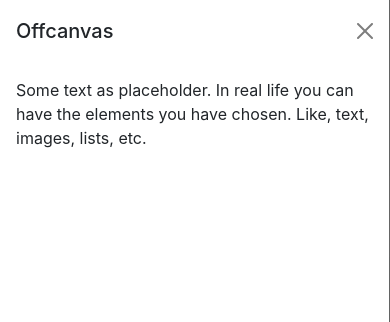
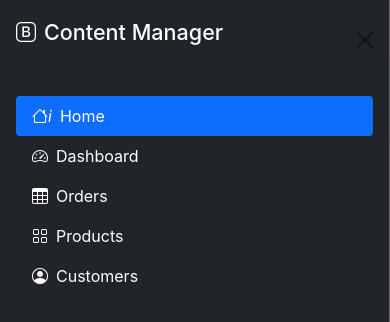
Before and after one commit to marlonfsolis/Next_App_BootstrapTemplate, a Next.js app: page /home in a window 390 px wide. Both pictures are taken after a click on the button 40 px from the left and 28 px from the top of the page. Shown: the top 322 px of the page. Built offline with nearby package versions, Linux system fonts and the light colour scheme.

Commit message:
Offcanvas in place and with the menu.

```diff
--- a/components/shared/SideNavBar.js
+++ b/components/shared/SideNavBar.js
@@ -1,4 +1,5 @@
 import { useState } from "react"
+import SideNavbarMenuItems from "./SideNavbarMenuItems";
 import styles from "styles/Layout.module.css";
 
 export default function SideNavbar(props) {
@@ -41,7 +42,8 @@ export default function SideNavbar(props) {
       </div>
 
       <hr />
-      <ul className="nav nav-pills flex-column mb-auto">
+      <SideNavbarMenuItems />
+      {/* <ul className="nav nav-pills flex-column mb-auto">
         <li className="nav-item">
           <a href="#" className="nav-link active" aria-current="page">
             <i className="bi bi-house me-2" width="16" height="16">i</i>
@@ -72,7 +74,7 @@ export default function SideNavbar(props) {
             Customers
           </a>
         </li>
-      </ul>
+      </ul> */}
       <hr />
       <div className="dropdown">
         <a href="#" className="d-flex align-items-center text-white text-decoration-none dropdown-toggle" id="dropdownUser1" data-bs-toggle="dropdown" aria-expanded="false">
--- /dev/null
+++ b/components/shared/SideNavbarMenuItems.js
@@ -0,0 +1,37 @@
+export default function SideNavbarMenuItems() {
+
+  return (
+    <ul className="nav nav-pills flex-column mb-auto">
+      <li className="nav-item">
+        <a href="#" className="nav-link active" aria-current="page">
+          <i className="bi bi-house me-2" width="16" height="16">i</i>
+          Home
+        </a>
+      </li>
+      <li>
+        <a href="#" className="nav-link text-white">
+          <i className="bi bi-speedometer2 me-2" width="16" height="16"></i>
+          Dashboard
+        </a>
+      </li>
+      <li>
+        <a href="#" className="nav-link text-white">
+          <i className="bi bi-table me-2" width="16" height="16"></i>
+          Orders
+        </a>
+      </li>
+      <li>
+        <a href="#" className="nav-link text-white">
+          <i className="bi bi-grid me-2" width="16" height="16"></i>
+          Products
+        </a>
+      </li>
+      <li>
+        <a href="#" className="nav-link text-white">
+          <i className="bi bi-person-circle me-2" width="16" height="16"></i>
+          Customers
+        </a>
+      </li>
+    </ul>
+  )
+}
--- a/components/shared/TopNavbar.js
+++ b/components/shared/TopNavbar.js
@@ -8,12 +8,21 @@ import Navbar from "react-bootstrap/Navbar";
 import Container from "react-bootstrap/Container";
 import NavDropdown from "react-bootstrap/NavDropdown";
 import Offcanvas from "react-bootstrap/Offcanvas"
+import SideNavbarMenuItems from "./SideNavbarMenuItems";
 
 export default function TopNavbar() {
   const router = useRouter()
+
+  const title = "Content Manager"
   const [offcanvasShow, setOffcanvasShow] = useState(false)
 
-  const offcanvasHandleOpen = () => setOffcanvasShow(true)
+
+  function offcanvasHandleOpen(event) {
+    event.preventDefault()
+    event.stopPropagation()
+    setOffcanvasShow(true)
+  }
+  // const offcanvasHandleOpen = (event) => { event.preventDefault(); setOffcanvasShow(true); }
   const offcanvasHandleClose = () => setOffcanvasShow(false)
 
 
@@ -22,9 +31,11 @@ export default function TopNavbar() {
       <Navbar bg="light" variant="light" expand="lg">
         <Container>
           <span className="d-inline d-sm-none">
-            <Navbar.Toggle onClick={offcanvasHandleOpen} />
+            <button type="button" className="navbar-toggler collapsed" onClick={offcanvasHandleOpen}>
+              <span className="navbar-toggler-icon"></span>
+            </button>
           </span>
-          <Navbar.Brand><Link href="/">Content Manager</Link></Navbar.Brand>
+          <Navbar.Brand><Link href="/">{title}</Link></Navbar.Brand>
           <Navbar.Toggle aria-controls="basic-navbar-nav" />
           <Navbar.Collapse id="basic-navbar-nav">
             <Nav className="me-auto"></Nav>
@@ -43,13 +54,17 @@ export default function TopNavbar() {
         </Container>
       </Navbar>
 
-      <Offcanvas show={offcanvasShow} onHide={offcanvasHandleClose}>
+      <Offcanvas show={offcanvasShow} onHide={offcanvasHandleClose} className="text-white bg-dark" id="offcanvas">
         <Offcanvas.Header closeButton>
-          <Offcanvas.Title>Offcanvas</Offcanvas.Title>
+          <Offcanvas.Title>
+            <a href="#" className="d-flex flex-fill align-items-center mb-3 mb-md-0 me-md-auto text-white text-decoration-none">
+              <i className="bi bi-bootstrap me-2" width="40" height="32"></i>
+              <span className="fs-4">{title}</span>
+            </a>
+          </Offcanvas.Title>
         </Offcanvas.Header>
         <Offcanvas.Body>
-          Some text as placeholder. In real life you can have the elements you
-          have chosen. Like, text, images, lists, etc.
+          <SideNavbarMenuItems />
         </Offcanvas.Body>
       </Offcanvas>
     </>
```
